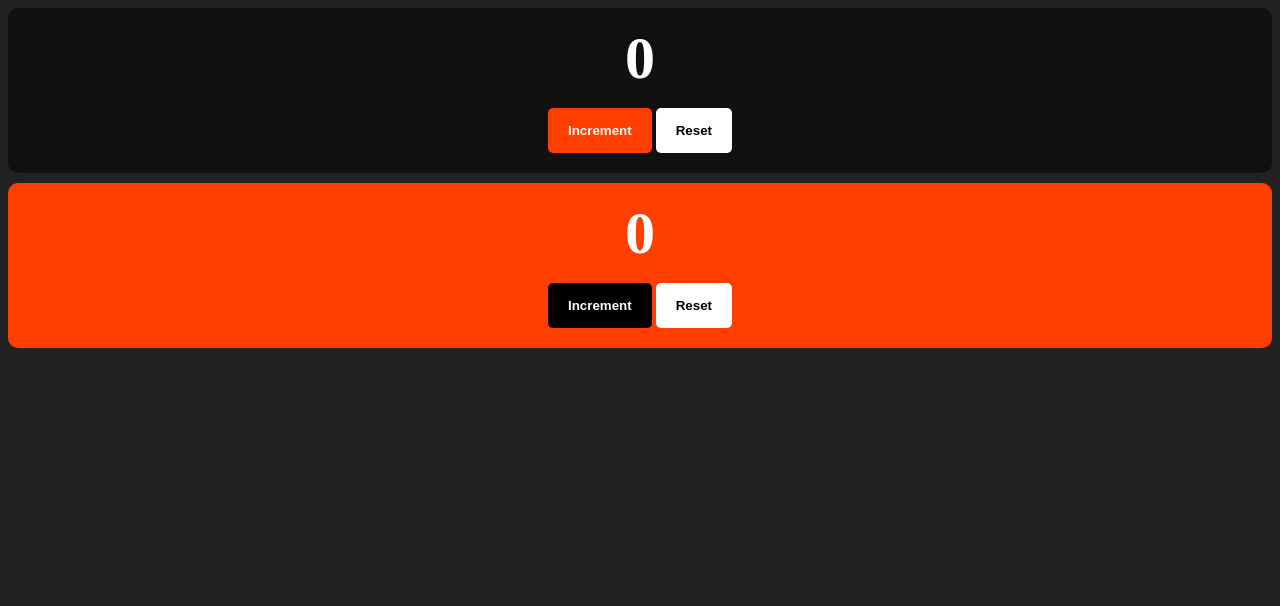
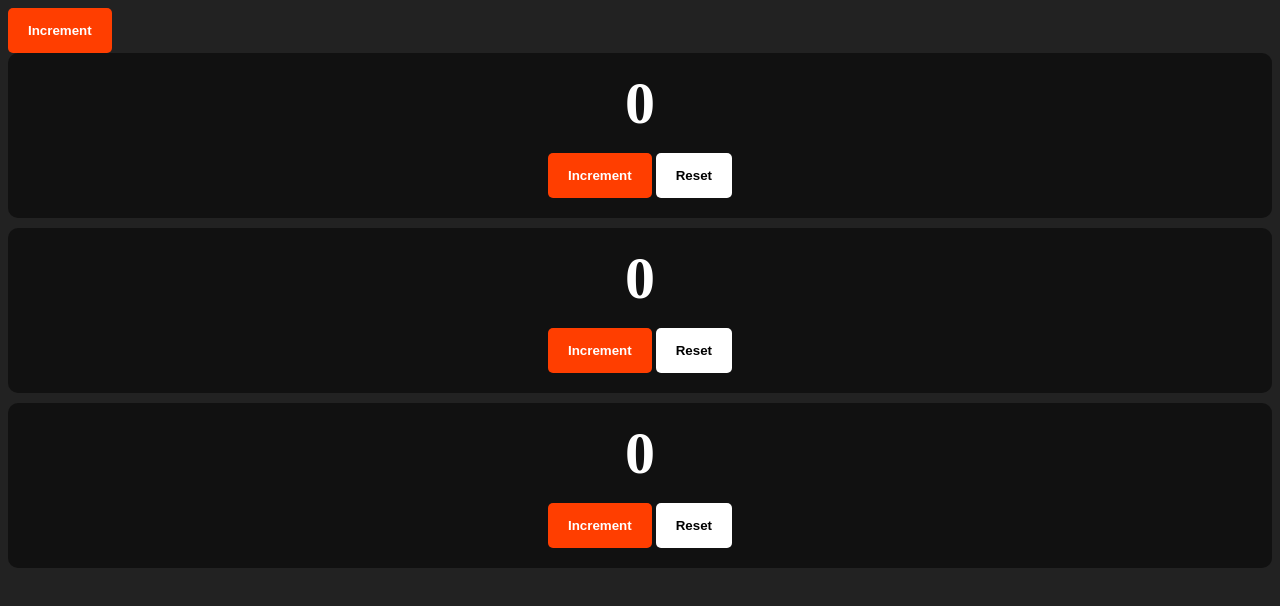
Before and after one commit to Tofu-Gang/svelte-complete-guide-2025, a SvelteKit app: page / in a window 1280 px wide. Shown: the top 606 px of the page. Built offline with nearby package versions, Linux system fonts and the light colour scheme.

Commit message:
65. Defining Effects Globally for Shared State

```diff
--- a/src/lib/utils/counter.svelte.ts
+++ b/src/lib/utils/counter.svelte.ts
@@ -1,5 +1,11 @@
 const counter = $state({
 	value: 0
+});
+
+$effect.root(() => {
+	$effect(() => {
+		console.log(counter.value);
+	});
 });
 
 export default counter;
--- a/src/routes/+page.svelte
+++ b/src/routes/+page.svelte
@@ -1,10 +1,13 @@
 <script lang="ts">
 import ClickToCount from '$lib/components/ClickToCount.svelte';
-import DoubleClickToCount from '$lib/components/DoubleClickToCount.svelte';
+import Button from '$lib/components/Button.svelte';
+import { increment } from '$lib/utils/counter.svelte';
 </script>
 
+<Button onclick={increment}>Increment</Button>
 <ClickToCount />
-<DoubleClickToCount />
+<ClickToCount />
+<ClickToCount />
 
 <style>
 	:global(body) {
```
